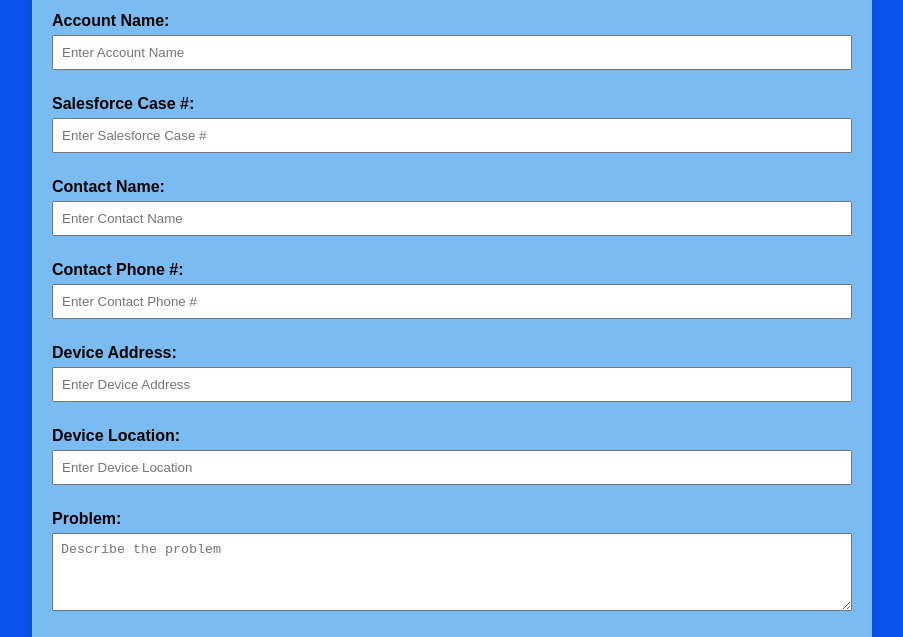
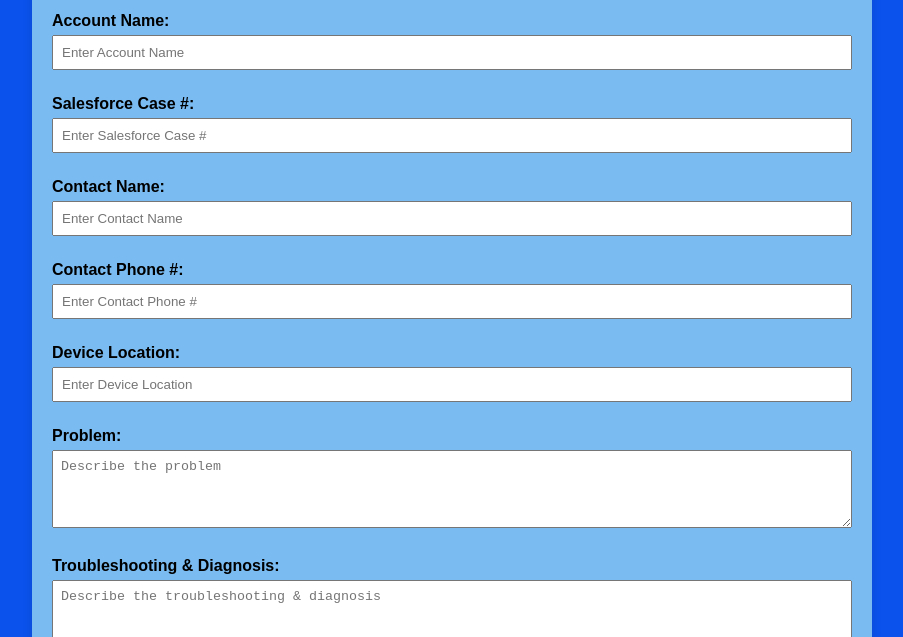
Before and after one commit to Doskg/CallCenterNotes, a plain HTML site: page index.html in a window 1280 px wide. Shown: the part 171-808 px from the top of the page, without its empty margins (188-1091 px from the left). Drawn offline with Linux system fonts and the light colour scheme.

Commit message:
Update index.html
no address

```diff
--- a/index.html
+++ b/index.html
@@ -30,10 +30,7 @@
             <label for="contactPhone"><strong>Contact Phone #:</strong></label>
             <input type="text" id="contactPhone" placeholder="Enter Contact Phone #">
         </div>
-        <div class="input-group">
-            <label for="deviceAddress"><strong>Device Address:</strong></label>
-            <input type="text" id="deviceAddress" placeholder="Enter Device Address">
-        </div>
+
         <div class="input-group">
             <label for="deviceLocation"><strong>Device Location:</strong></label>
             <input type="text" id="deviceLocation" placeholder="Enter Device Location">
```
